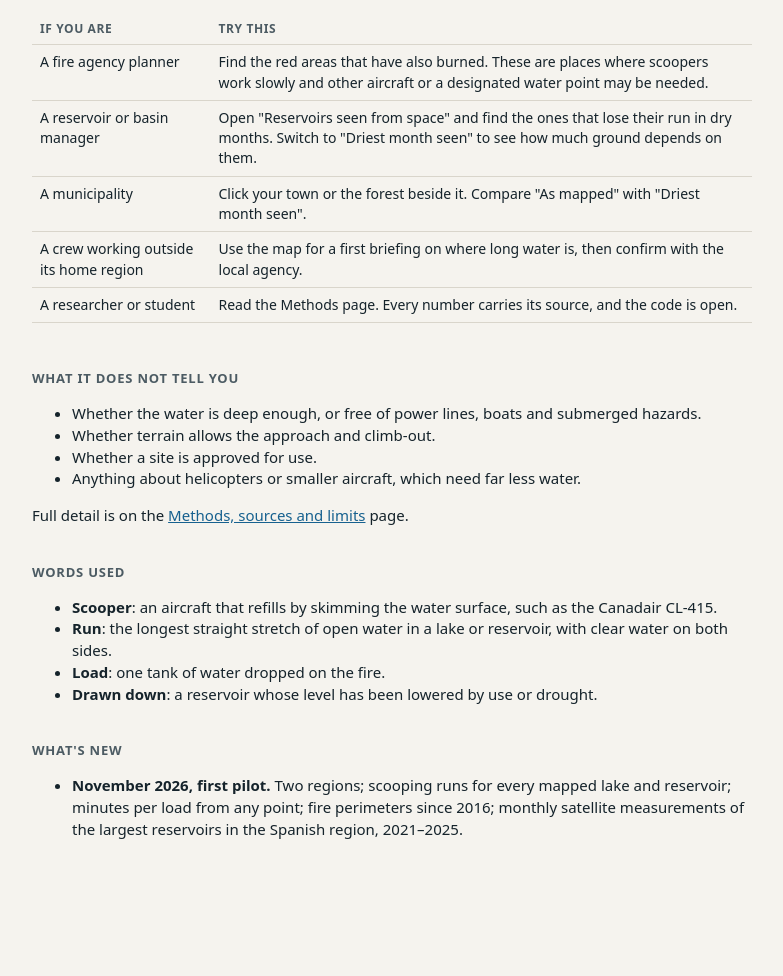
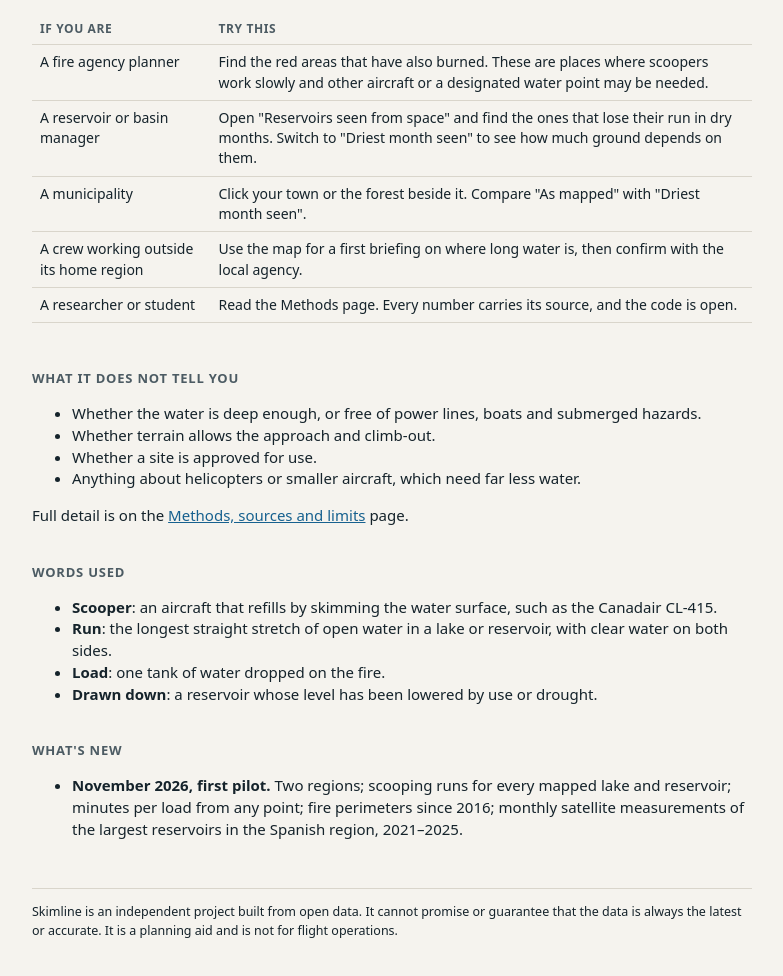
Before and after one commit to raghu-19planb/skimline, a website built with Vite: page web/guide.html in a window 1280 px wide. Shown: the part 1783-2759 px from the top of the page, without its empty margins (248-1031 px from the left). Before the commit the page ends 2718 px from the top, so only its background shows below. Built offline with nearby package versions, Linux system fonts and the light colour scheme.

Commit message:
State on every page that the data comes with no guarantee
The site is an independent project built from open data whose age and
accuracy vary by source. Each page's footer now says plainly that it cannot
promise the data is the latest or accurate, alongside the existing notice
that it is not for flight operations.

Co-Authored-By: Claude Fable 5.2 <noreply@anthropic.com>

```diff
--- a/web/guide.html
+++ b/web/guide.html
@@ -101,6 +101,9 @@
       <ul id="changelog">
         <li><strong>November 2026, first pilot.</strong> Two regions; scooping runs for every mapped lake and reservoir; minutes per load from any point; fire perimeters since 2016; monthly satellite measurements of the largest reservoirs in the Spanish region, 2021–2025.</li>
       </ul>
+      <footer>
+        <p class="disclaimer">Skimline is an independent project built from open data. It cannot promise or guarantee that the data is always the latest or accurate. It is a planning aid and is not for flight operations.</p>
+      </footer>
     </article>
     <script type="module">
       import '/src/style.css';
--- a/web/src/style.css
+++ b/web/src/style.css
@@ -107,3 +107,6 @@ button:focus-visible, input:focus-visible, a:focus-visible { outline: 2px solid
 .doc .flag.src { background: var(--water-soft); color: var(--water); }
 .doc .flag.asm { background: #f4ead0; color: #7a5a10; }
 .doc .table-wrap { overflow-x: auto; }
+
+.disclaimer { font-size: 12.5px; color: var(--ink-2); }
+.doc footer { margin-top: 48px; }
```
Also changed, not shown: web/index.html (+1 -0 lines), web/methods.html (+3 -0 lines).
